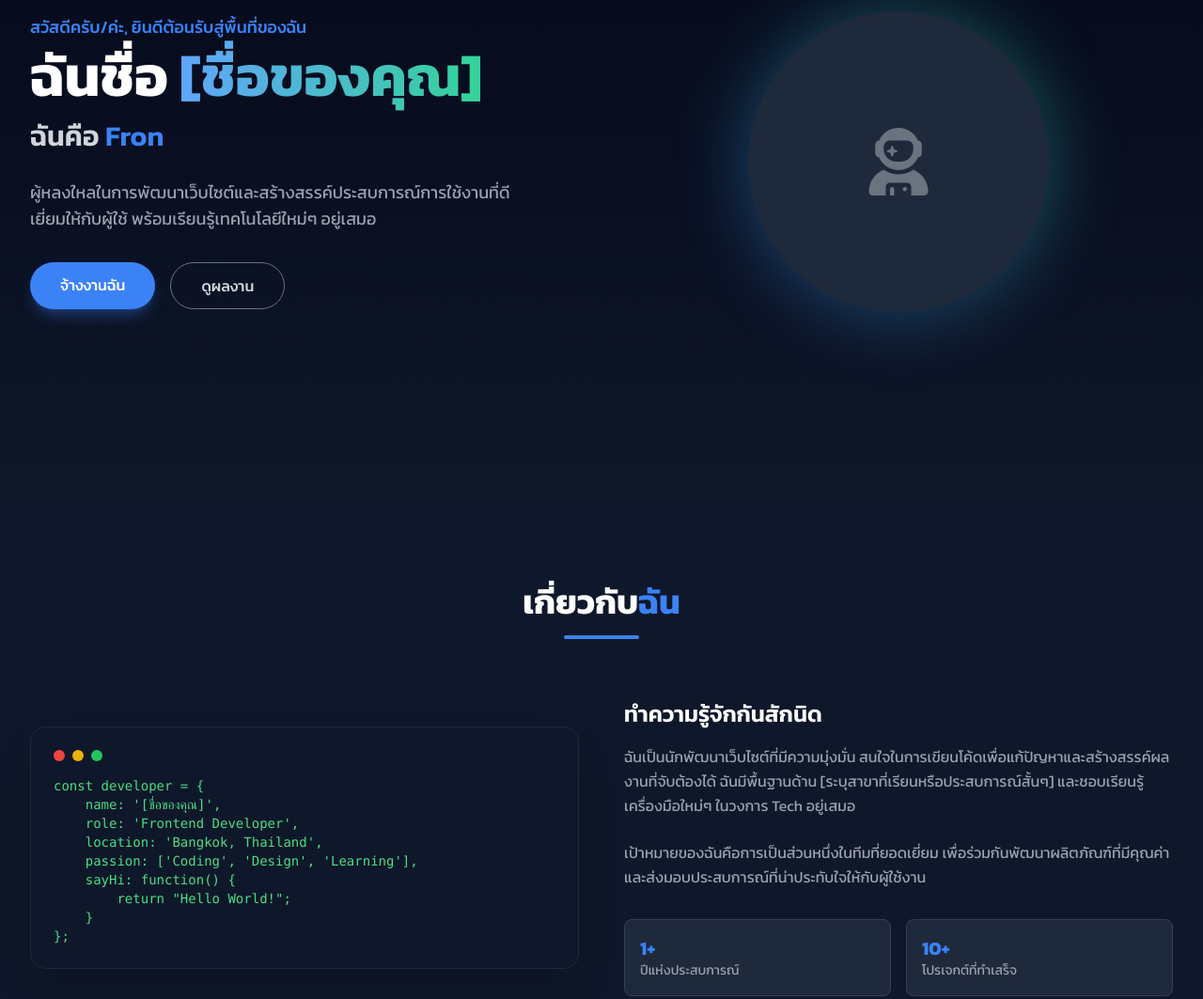
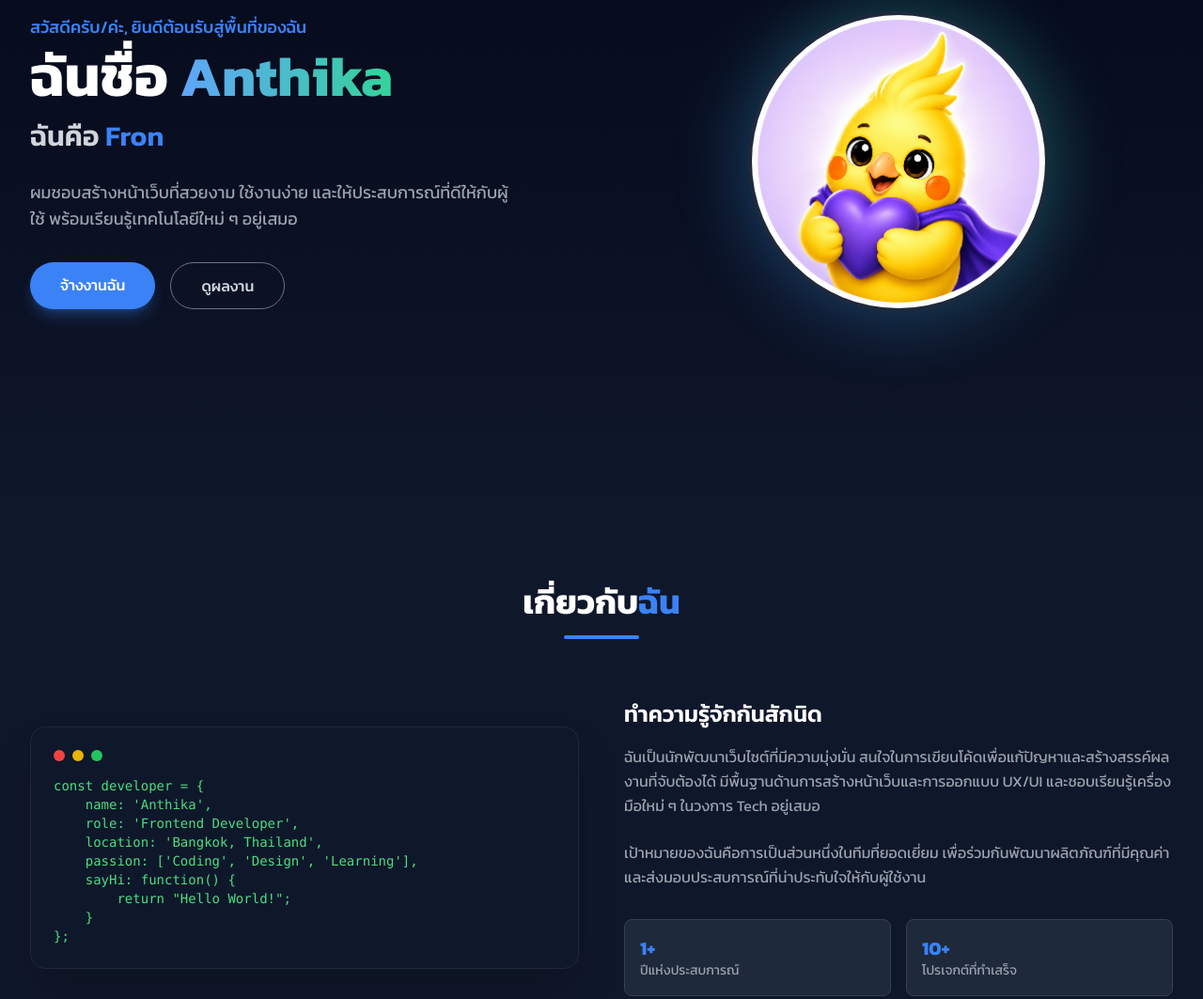
Before and after one commit to anthikaji/test-web, a plain HTML site: page index.html in a window 1280 px wide. Shown: the part 260-1323 px from the top of the page at 94% size. Drawn offline with nearby package versions, Linux system fonts and the light colour scheme.

Commit message:
Update portfolio page with profile image

```diff
--- a/index.html
+++ b/index.html
@@ -3,6 +3,8 @@
 <head>
     <meta charset="UTF-8">
     <meta name="viewport" content="width=device-width, initial-scale=1.0">
+    <meta name="description" content="Portfolio เว็บไซต์ของ Anthika เพื่อแสดงผลงานและทักษะด้านการพัฒนาเว็บ">
+    <meta name="theme-color" content="#0f172a">
     <title>My Portfolio | Web Developer</title>
     <!-- โหลด Tailwind CSS ผ่าน CDN -->
     <script src="https://cdn.tailwindcss.com"></script>
@@ -124,13 +126,13 @@
                 <div class="w-full md:w-1/2 text-center md:text-left reveal">
                     <p class="text-primary font-medium text-lg mb-2">สวัสดีครับ/ค่ะ, ยินดีต้อนรับสู่พื้นที่ของฉัน</p>
                     <h1 class="text-4xl md:text-6xl font-bold text-white mb-4 leading-tight">
-                        ฉันชื่อ <span class="text-transparent bg-clip-text bg-gradient-to-r from-blue-400 to-emerald-400">[ชื่อของคุณ]</span>
+                        ฉันชื่อ <span class="text-transparent bg-clip-text bg-gradient-to-r from-blue-400 to-emerald-400">Anthika</span>
                     </h1>
                     <h2 class="text-2xl md:text-3xl font-semibold text-gray-300 mb-6 h-10">
                         ฉันคือ <span id="typewriter" class="text-primary cursor"></span>
                     </h2>
                     <p class="text-gray-400 text-lg mb-8 max-w-lg mx-auto md:mx-0">
-                        ผู้หลงใหลในการพัฒนาเว็บไซต์และสร้างสรรค์ประสบการณ์การใช้งานที่ดีเยี่ยมให้กับผู้ใช้ พร้อมเรียนรู้เทคโนโลยีใหม่ๆ อยู่เสมอ
+                        ผมชอบสร้างหน้าเว็บที่สวยงาม ใช้งานง่าย และให้ประสบการณ์ที่ดีให้กับผู้ใช้ พร้อมเรียนรู้เทคโนโลยีใหม่ ๆ อยู่เสมอ
                     </p>
                     <div class="flex flex-wrap justify-center md:justify-start gap-4">
                         <a href="#contact" class="px-8 py-3 bg-primary hover:bg-blue-600 text-white font-medium rounded-full shadow-lg shadow-blue-500/30 transition-all transform hover:-translate-y-1">จ้างงานฉัน</a>
@@ -145,9 +147,7 @@
                         <div class="absolute inset-0 bg-gradient-to-tr from-blue-500 to-emerald-400 rounded-full blur-2xl opacity-40 animate-pulse"></div>
                         <!-- รูปภาพจริง (เปลี่ยน URL เป็นรูปของคุณ) -->
                         <div class="relative w-full h-full rounded-full border-4 border-slate-800 overflow-hidden bg-slate-800 flex items-center justify-center">
-                            <!-- Placeholder Icon ถ้ายังไม่มีรูป -->
-                            <i class="fas fa-user-astronaut text-7xl text-gray-500"></i>
-                            <!-- <img src="URL_รูปภาพของคุณ.jpg" alt="Profile" class="w-full h-full object-cover"> -->
+                            <img src="profile.png" alt="Profile" class="w-full h-full object-cover">
                         </div>
                     </div>
                 </div>
@@ -173,7 +173,7 @@
                             <div class="w-3 h-3 rounded-full bg-green-500"></div>
                         </div>
                         <pre class="text-sm text-green-400 overflow-x-auto"><code>const developer = {
-    name: '[ชื่อของคุณ]',
+    name: 'Anthika',
     role: 'Frontend Developer',
     location: 'Bangkok, Thailand',
     passion: ['Coding', 'Design', 'Learning'],
@@ -187,7 +187,7 @@
                 <div class="w-full md:w-1/2 reveal delay-200">
                     <h3 class="text-2xl font-semibold text-white mb-4">ทำความรู้จักกันสักนิด</h3>
                     <p class="text-gray-400 leading-relaxed mb-6">
-                        ฉันเป็นนักพัฒนาเว็บไซต์ที่มีความมุ่งมั่น สนใจในการเขียนโค้ดเพื่อแก้ปัญหาและสร้างสรรค์ผลงานที่จับต้องได้ ฉันมีพื้นฐานด้าน [ระบุสาขาที่เรียนหรือประสบการณ์สั้นๆ] และชอบเรียนรู้เครื่องมือใหม่ๆ ในวงการ Tech อยู่เสมอ
+                        ฉันเป็นนักพัฒนาเว็บไซต์ที่มีความมุ่งมั่น สนใจในการเขียนโค้ดเพื่อแก้ปัญหาและสร้างสรรค์ผลงานที่จับต้องได้ มีพื้นฐานด้านการสร้างหน้าเว็บและการออกแบบ UX/UI และชอบเรียนรู้เครื่องมือใหม่ ๆ ในวงการ Tech อยู่เสมอ
                     </p>
                     <p class="text-gray-400 leading-relaxed mb-8">
                         เป้าหมายของฉันคือการเป็นส่วนหนึ่งในทีมที่ยอดเยี่ยม เพื่อร่วมกันพัฒนาผลิตภัณฑ์ที่มีคุณค่าและส่งมอบประสบการณ์ที่น่าประทับใจให้กับผู้ใช้งาน
@@ -437,7 +437,7 @@
     <footer class="bg-slate-900 py-8 border-t border-slate-800 mt-auto">
         <div class="max-w-7xl mx-auto px-4 sm:px-6 lg:px-8 text-center">
             <p class="text-gray-500 text-sm">
-                &copy; <span id="year"></span> <span class="text-gray-300 font-medium">[ชื่อของคุณ]</span>. All rights reserved.
+                &copy; <span id="year"></span> <span class="text-gray-300 font-medium">Anthika</span>. All rights reserved.
             </p>
             <p class="text-gray-600 text-xs mt-2">
                 Built with HTML, Tailwind CSS & JavaScript. Deployed on GitHub Pages.
@@ -467,18 +467,23 @@
         // 2. จัดการ Mobile Menu Toggle
         const btn = document.getElementById('mobile-menu-btn');
         const menu = document.getElementById('mobile-menu');
+
+        if (btn && menu) {
             const mobileLinks = menu.querySelectorAll('a');
 
             btn.addEventListener('click', () => {
-            menu.classList.toggle('hidden');
+                const isHidden = menu.classList.toggle('hidden');
+                btn.setAttribute('aria-expanded', String(!isHidden));
             });
 
             // ปิดเมนูเมื่อคลิกลิงก์ (สำหรับมือถือ)
             mobileLinks.forEach(link => {
                 link.addEventListener('click', () => {
                     menu.classList.add('hidden');
+                    btn.setAttribute('aria-expanded', 'false');
                 });
             });
+        }
 
         // 3. ปรับพื้นหลัง Navbar เมื่อเลื่อนหน้าจอ
         window.addEventListener('scroll', () => {
```
Also changed, not shown: profile.png (added). Lines whose indentation alone changed are shown as unchanged.
